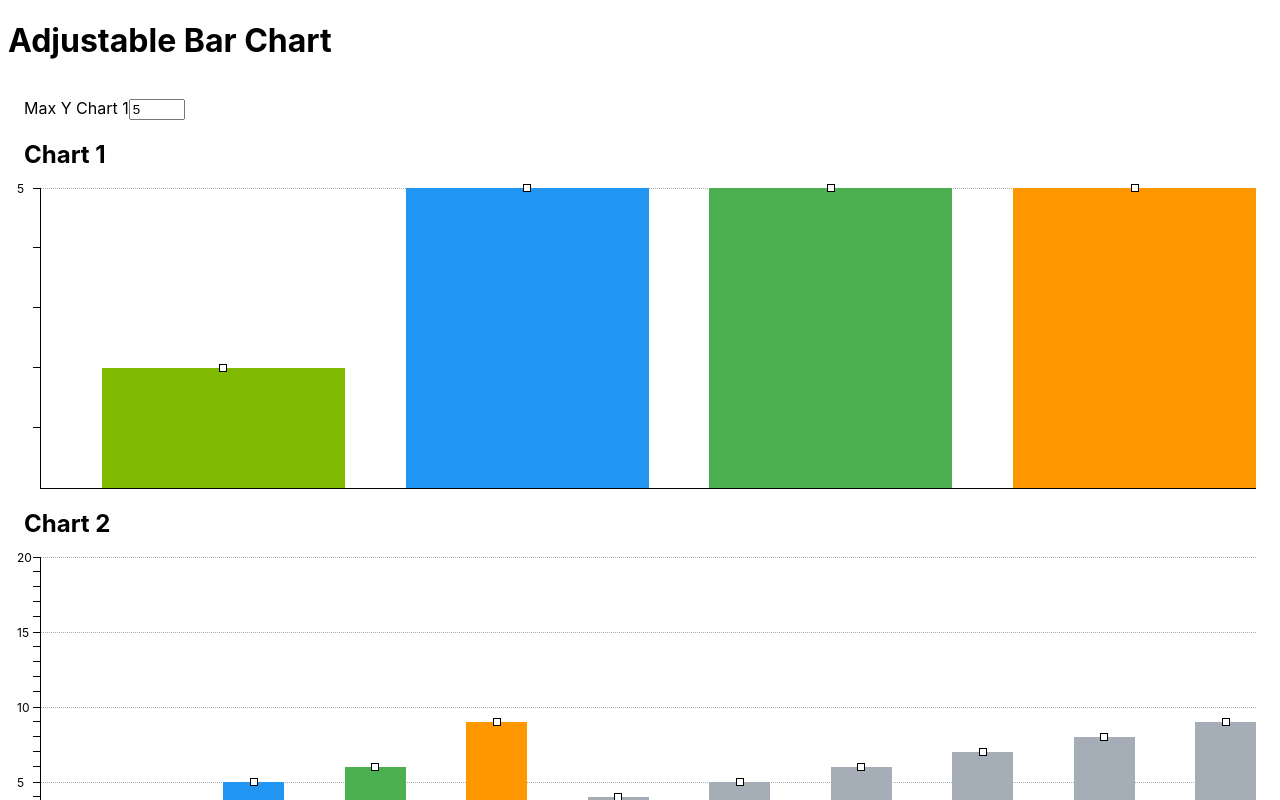
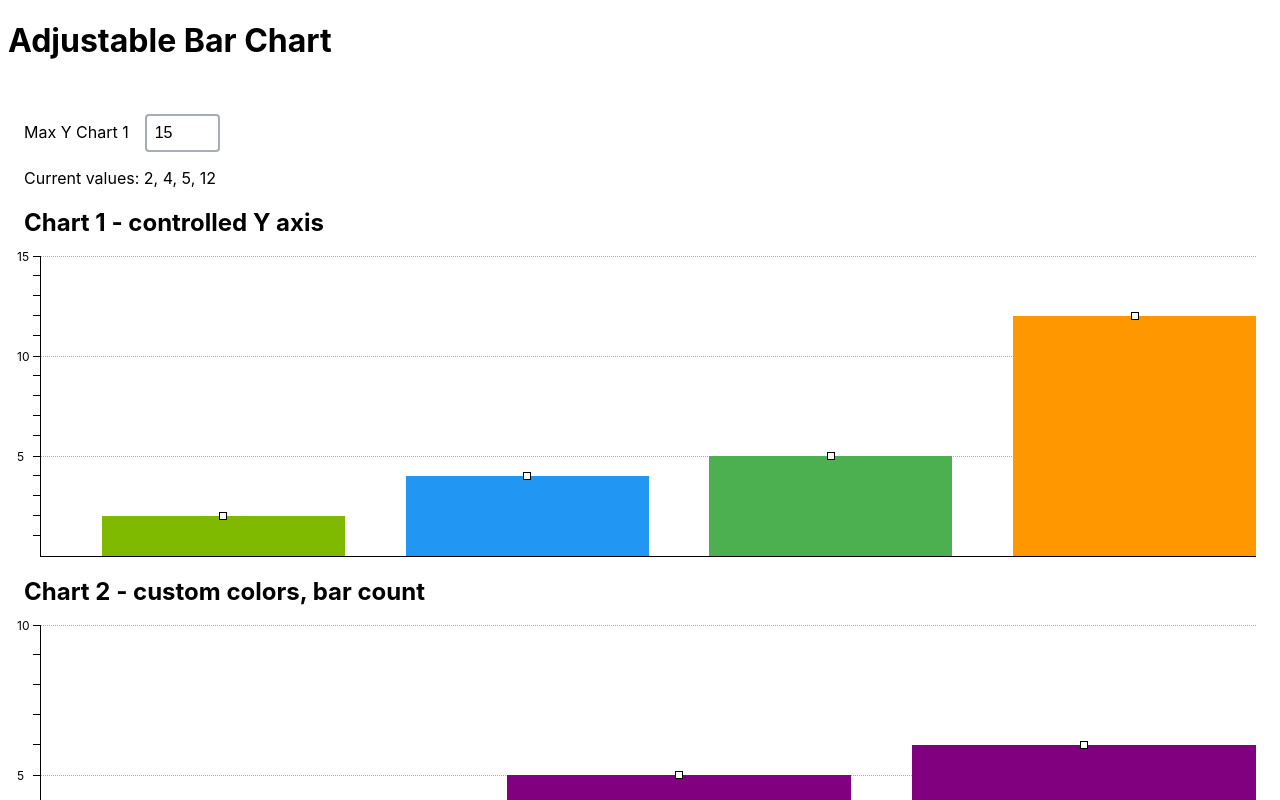
Before and after one commit to Zdend/interactive-chart-challenge, a React (Create React App) app: page / in a window 1280 px wide. Shown: the top 800 px of the page. Built offline with nearby package versions, Linux system fonts and the light colour scheme.

Commit message:
basic test

```diff
--- a/src/components/AdjustableBarChart/AdjustableBarChart.tsx
+++ b/src/components/AdjustableBarChart/AdjustableBarChart.tsx
@@ -1,7 +1,7 @@
 import React, { useState, useCallback, useEffect, useRef } from 'react';
 import { getInitialBarValues } from './utils';
-import ChartGridLine from './ChartGridLine';
 import ChartGrid from './ChartGrid';
+import ChartGridLines from './ChartGridLines';
 import ChartWrapper from './ChartWrapper';
 import ChartBar from './ChartBar';
 import { BASE_UNIT, COLORS } from '../../shared/theme';
@@ -13,10 +13,11 @@ interface AdjustableBarChartProps {
     maxY?: number;
     barCount?: number;
     initialValues?: number[];
-    barColors?: string[];
+    barColors?: string[] | string;
     readOnly?: boolean;
     offsetLeft?: number;
     barGutter?: number;
+    onChange?: (values: number[]) => void;
 }
 
 const AdjustableBarChart = ({
@@ -28,67 +29,71 @@ const AdjustableBarChart = ({
     offsetLeft,
     barGutter,
     barColors,
+    onChange,
 }: AdjustableBarChartProps) => {
     const [ barValues, setBarValues ] = useState(getInitialBarValues(barCount, initialValues, maxY));
     const [ activeBar, setActiveBar ] = useState(null);
-    const gridLines = new Array(maxY).fill(0).map((_, index) => index);
+
     const gridYHeight = height / maxY;
     const barWidth = (100 / barValues.length) - barGutter;
 
     const chartRef = useRef(null);
     const changeValue = useCallback((barIndex: number, value: number) => {
-        setBarValues(barValues.map((presentValue, index) => index === barIndex ? value : presentValue));
-    }, [barValues]);
+        const newValues = barValues.map((presentValue, index) => index === barIndex ? value : presentValue);
+        setBarValues(newValues);
+        if (typeof onChange === 'function') {
+            onChange(newValues);
+        }
+    }, [barValues, onChange]);
 
-    const onDrag = useCallback((e: React.DragEvent, barIndex: number) => {
-        e.preventDefault();
-        if (e.clientY === 0) {
+    const onDrag = useCallback((clientY: number, barIndex: number) => {
+        if (clientY === 0) {
             return;
         }
 
         const chartBottom = chartRef.current.getBoundingClientRect().top + height;
-        const barValue = Math.floor((chartBottom - e.clientY) / gridYHeight);
+        const barValue = Math.floor((chartBottom - clientY) / gridYHeight);
         changeValue(barIndex, range(barValue, 0, maxY));
-    }, [changeValue]);
+    }, [changeValue, gridYHeight, height, maxY]);
 
     const onKeyPress = useCallback((e: React.KeyboardEvent, barIndex: number) => {
         let barValue = barValues[barIndex];
         if (e.keyCode === 38) {
+            e.preventDefault();
             barValue++;
         } else if(e.keyCode === 40) {
+            e.preventDefault();
             barValue--;
         }
         changeValue(barIndex, range(barValue, 0, maxY));
-    }, [changeValue])
+    }, [changeValue, maxY, barValues])
 
     const onDragThrottled = useRef(onDrag);
     useEffect(() => {
-        onDragThrottled.current = throttle(onDrag, 100);
+        onDragThrottled.current = throttle(onDrag, 200);
     }, [onDrag])
 
-    const activeBarValue = activeBar ? barValues[activeBar] - 1 : -1;
+    const activeBarValue = activeBar !== null ? barValues[activeBar] - 1 : -1;
 
     return (
         <ChartWrapper offsetLeft={offsetLeft}>
             <ChartGrid height={height} ref={chartRef}>
-                {gridLines.map((y, index) => <ChartGridLine
-                    key={y}
-                    label={`${y + 1}`}
-                    showLeadingLine={(y + 1) % 5 === 0 || index + 1 === gridLines.length}
-                    showActiveLine={activeBarValue === y}
+                <ChartGridLines
                     height={gridYHeight}
-                    y={y * gridYHeight}
+                    activeLevel={activeBarValue}
                     offsetLeft={offsetLeft}
-                />)}
+                    maxY={maxY}
+                />
                 {barValues.map((barValue, index) => <ChartBar
                     key={index}
                     position={index}
                     onDrag={onDragThrottled.current}
                     onKeyPress={onKeyPress}
                     setActiveBar={setActiveBar}
+                    readOnly={readOnly}
                     isActive={activeBar === index}
-                    color={barColors[index] || COLORS.GREY}
-                    value={barValue * gridYHeight}
+                    color={Array.isArray(barColors) ? barColors[index] || COLORS.GREY : barColors}
+                    value={range(barValue, 0, maxY) * gridYHeight}
                     width={barWidth}
                     x={barGutter + index * barWidth + index * barGutter}
                     gutter={barGutter}
--- a/src/components/AdjustableBarChart/ChartBar.tsx
+++ b/src/components/AdjustableBarChart/ChartBar.tsx
@@ -1,4 +1,4 @@
-import React, { useCallback } from 'react';
+import React from 'react';
 import styled from '@emotion/styled';
 import { BASE_UNIT, GRID_LINE_COLOR } from '../../shared/theme';
 
@@ -61,7 +61,8 @@ interface ChartBarProps {
     position: number;
     color: string;
     isActive: boolean;
-    onDrag: (e: React.DragEvent, position: number) => void;
+    readOnly: boolean;
+    onDrag: (clientY: number, position: number) => void;
     onKeyPress: (e: React.KeyboardEvent, position: number) => void;
     setActiveBar: (position: number) => void;
 }
@@ -76,7 +77,8 @@ const ChartBar = ({
     onKeyPress,
     position,
     setActiveBar,
-    isActive
+    isActive,
+    readOnly
 }: ChartBarProps) => {
 
     return (
@@ -88,28 +90,19 @@ const ChartBar = ({
             color={color}
             isActive={isActive}
         >
-            <ChartBarHandle
+            {!readOnly && <ChartBarHandle
                 width={width}
                 isActive={isActive}
                 tabIndex={0}
+                role="button"
                 draggable
-                onDragStart={e => {
+                onDragStart={() => {
                     setActiveBar(position);
-                    e.dataTransfer.setData('text/plain', `${position}`);
-                    e.dataTransfer.effectAllowed = 'none';
                 }}
-                // onDragEnter={e => {
-
-                //     e.dataTransfer.effectAllowed = DND_EFFECT;
-                //     e.dataTransfer.dropEffect = DND_EFFECT;
-                // }}
                 onDrag={(e) => {
-                    e.persist();
-                    onDrag(e, position);
-                    // e.dataTransfer.effectAllowed = DND_EFFECT;
-                    // e.dataTransfer.dropEffect = DND_EFFECT;
+                    onDrag(e.clientY, position);
                 }}
-                onDragEnd={e => {
+                onDragEnd={() => {
                     setActiveBar(null);
                 }}
                 onKeyDown={e => {
@@ -117,10 +110,9 @@ const ChartBar = ({
                     onKeyPress(e, position);
                 }}
                 onKeyUp={() => setActiveBar(null)}
-            // onDragLeave={e => console.log(e.dataTransfer.getData('text/plain'))}
-            />
+            />}
         </ChartBarStyled>
     );
 };
 
-export default ChartBar;
+export default React.memo(ChartBar);
--- a/src/components/AdjustableBarChart/ChartGridLine.tsx
+++ b/src/components/AdjustableBarChart/ChartGridLine.tsx
@@ -1,6 +1,6 @@
 import React from 'react';
 import styled from '@emotion/styled';
-import { GRID_LINE_COLOR, REM, BASE_UNIT, COLORS } from '../../shared/theme';
+import { GRID_LINE_COLOR, BASE_UNIT, COLORS } from '../../shared/theme';
 
 const LABEL_FONT_SIZE = BASE_UNIT * 3;
 
@@ -64,19 +64,8 @@ const ChartGridLine = ({ height, y, offsetLeft, showLeadingLine, showActiveLine,
     return (
         <ChartGridLineStyled
             {...{ height, y, showLeadingLine, showActiveLine }}
-            onDragOver={e => {
-                e.preventDefault();
-
-            }}
-            onDragEnter={e => {
-                const barIndex = e.dataTransfer.getData('text/plain');
-                console.log('enter', barIndex);
-            }}
-            onDrop={e => {
-                const barIndex = e.dataTransfer.getData('text/plain');
-                console.log('drop', barIndex);
-                e.dataTransfer.clearData();
-            }}>
+            onDragOver={e => e.preventDefault()}
+            >
             <ChartGridLineAxis offsetLeft={offsetLeft}>
                 {showLeadingLine ? <ChartGridLineAxisLabel offsetLeft={offsetLeft}>{label}</ChartGridLineAxisLabel> : null}
             </ChartGridLineAxis>
@@ -85,4 +74,4 @@ const ChartGridLine = ({ height, y, offsetLeft, showLeadingLine, showActiveLine,
 };
 
 
-export default ChartGridLine;
+export default React.memo(ChartGridLine);
--- /dev/null
+++ b/src/components/AdjustableBarChart/ChartGridLines.tsx
@@ -0,0 +1,33 @@
+import React from 'react';
+import ChartGridLine from './ChartGridLine';
+
+interface ChartGridLinesProps {
+    maxY: number;
+    height: number;
+    offsetLeft: number;
+    activeLevel: number;
+}
+
+const ChartGridLines = ({
+    maxY,
+    height,
+    offsetLeft,
+    activeLevel
+}: ChartGridLinesProps) => {
+    const gridLines = new Array(maxY).fill(0).map((_, index) => index);
+    return (
+        <div>
+            {gridLines.map((y, index) => <ChartGridLine
+                key={y}
+                label={`${y + 1}`}
+                showLeadingLine={(y + 1) % 5 === 0 || index + 1 === gridLines.length}
+                showActiveLine={activeLevel === y}
+                height={height}
+                y={y * height}
+                offsetLeft={offsetLeft}
+            />)}
+        </div>
+    );
+};
+
+export default React.memo(ChartGridLines);
--- a/src/views/AdjustableChartView.tsx
+++ b/src/views/AdjustableChartView.tsx
@@ -1,25 +1,39 @@
 import React, { useState } from 'react';
 import BasicLayout from '../components/BasicLayout';
 import AdjustableBarChart from '../components/AdjustableBarChart';
+import styled from '@emotion/styled';
+import { COLORS, BASE_UNIT } from '../shared/theme';
 
+const FancyInput = styled.input`
+    padding: 0.5rem;
+    border-radius: 4px;
+    border: 2px solid ${COLORS.GREY};
+    font-size: 1rem;
+    margin: 1rem;
+    min-width: ${BASE_UNIT * 15};
+`;
 
 const AdjustableChartView = () => {
-    const [ chart1Y, setChart1Y ] = useState(5);
+    const [ chart1Y, setChart1Y ] = useState(15);
+    const [ chart1Values, setChart1Values ] = useState([2, 4, 5, 12]);
     return (
         <BasicLayout title="Adjustable Bar Chart">
             <label htmlFor="input-chart1y">Max Y Chart 1</label>
-            <input
+            <FancyInput
                 id="input-chart1y"
                 type="number"
                 max={50}
-                min={5}
+                min={Math.max(...chart1Values)}
                 value={chart1Y}
                 onChange={(e) => setChart1Y(parseInt(e.target.value, 10) || 15)}
             />
-            <h2>Chart 1</h2>
-            <AdjustableBarChart maxY={chart1Y} />
-            <h2>Chart 2</h2>
-            <AdjustableBarChart maxY={20} barCount={10} />
+            <div>Current values: { chart1Values.join(', ') }</div>
+            <h2>Chart 1 - controlled Y axis</h2>
+            <AdjustableBarChart maxY={chart1Y} initialValues={chart1Values} onChange={setChart1Values} />
+            <h2>Chart 2 - custom colors, bar count</h2>
+            <AdjustableBarChart maxY={10} barCount={3} barColors="purple" />
+            <h2>Chart 3 - readonly</h2>
+            <AdjustableBarChart readOnly barCount={6} initialValues={[5, 10, 25, 30, 54, 3]} maxY={60} />
         </BasicLayout>
     );
 };
```
Also changed, not shown: 1 other file (tests, documents, lock files or other folders).
